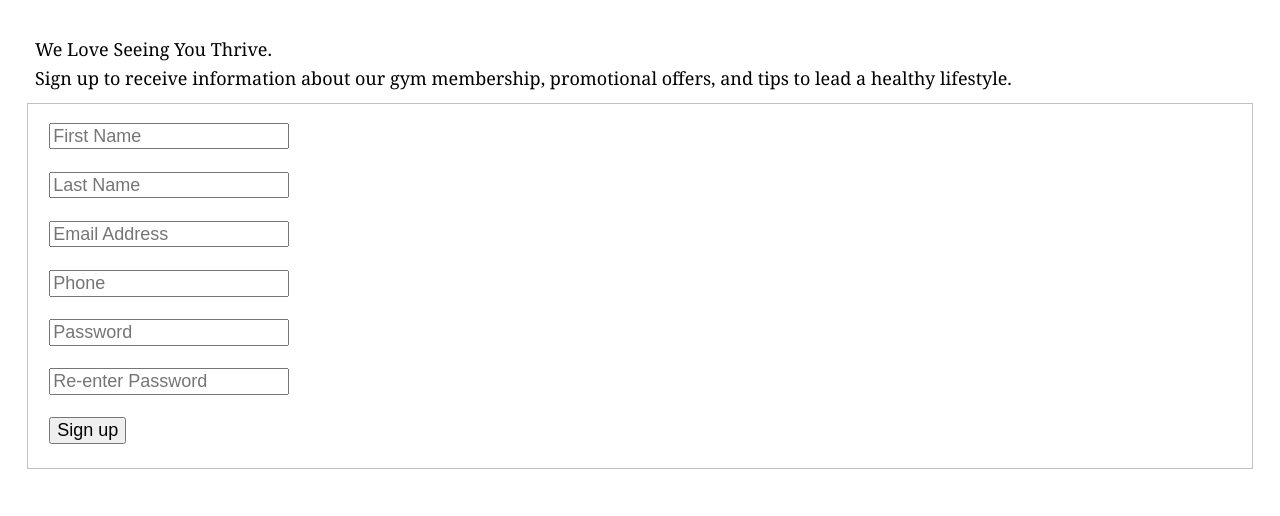
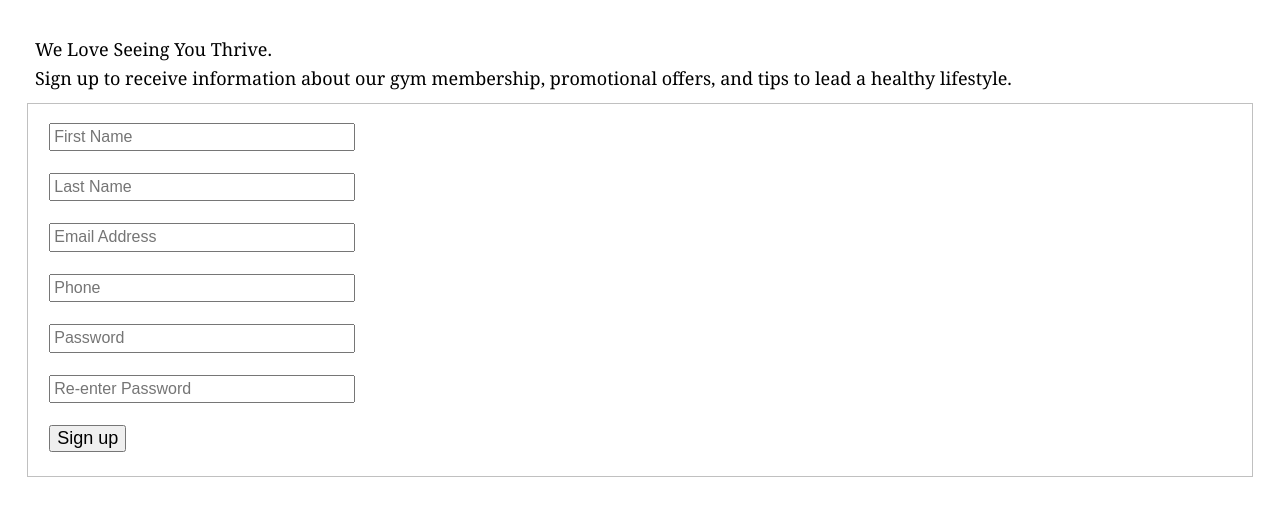
Before and after one commit to ITMD362-ashahid4/Project-1, a plain HTML site: page index.html in a window 1280 px wide. Drawn offline with Linux system fonts and the light colour scheme.

Commit message:
Create selectors for form fields and add padding, width, and font-size

```diff
--- a/CSS/screen.css
+++ b/CSS/screen.css
@@ -8,3 +8,9 @@ html {
 div {
   padding: 10px;
 }
+
+#fname, #lname, #email, #number, #password, #again {
+  padding: 3px;
+  width: 25%;
+  font-size: 16px;
+}
```
